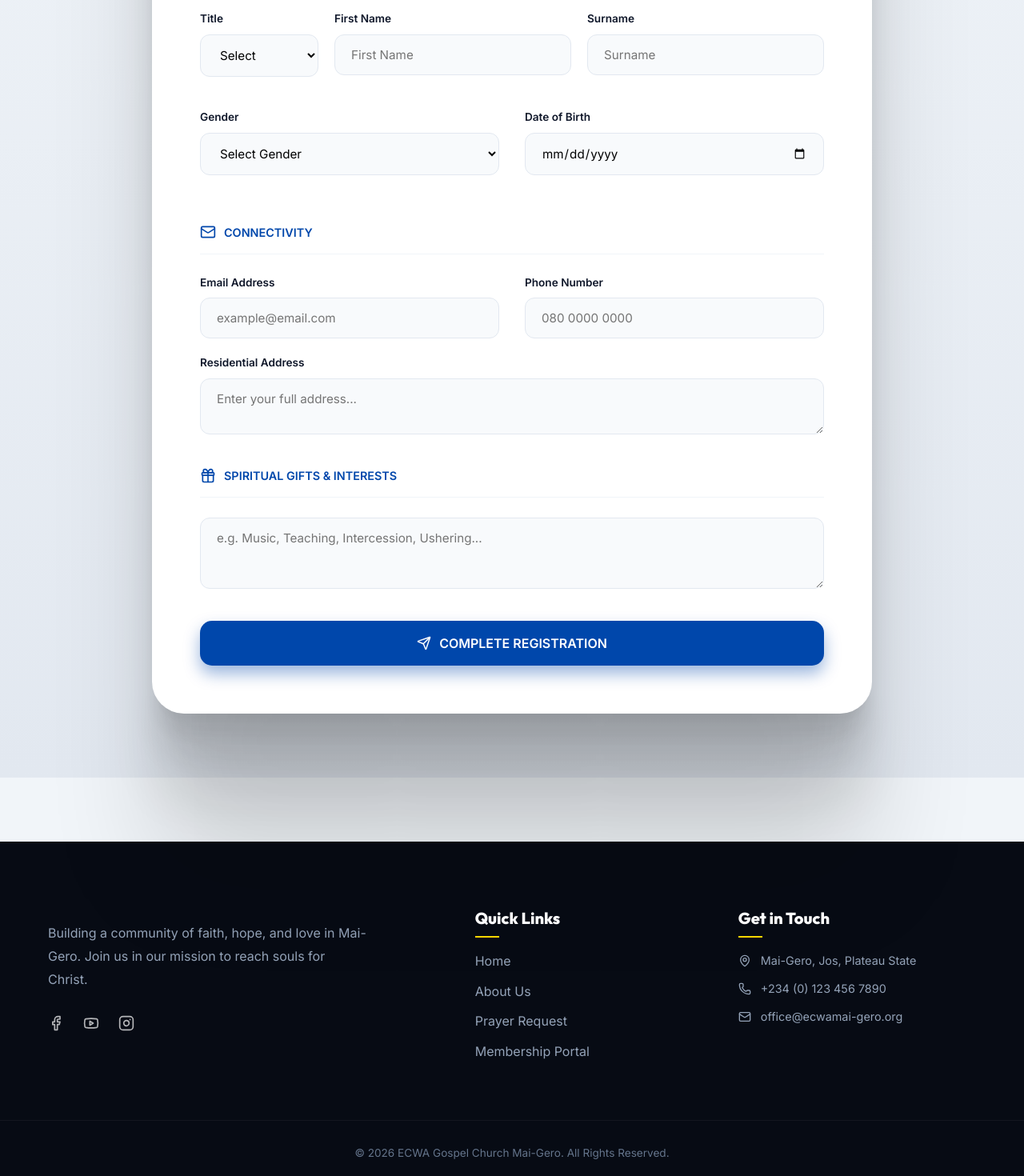
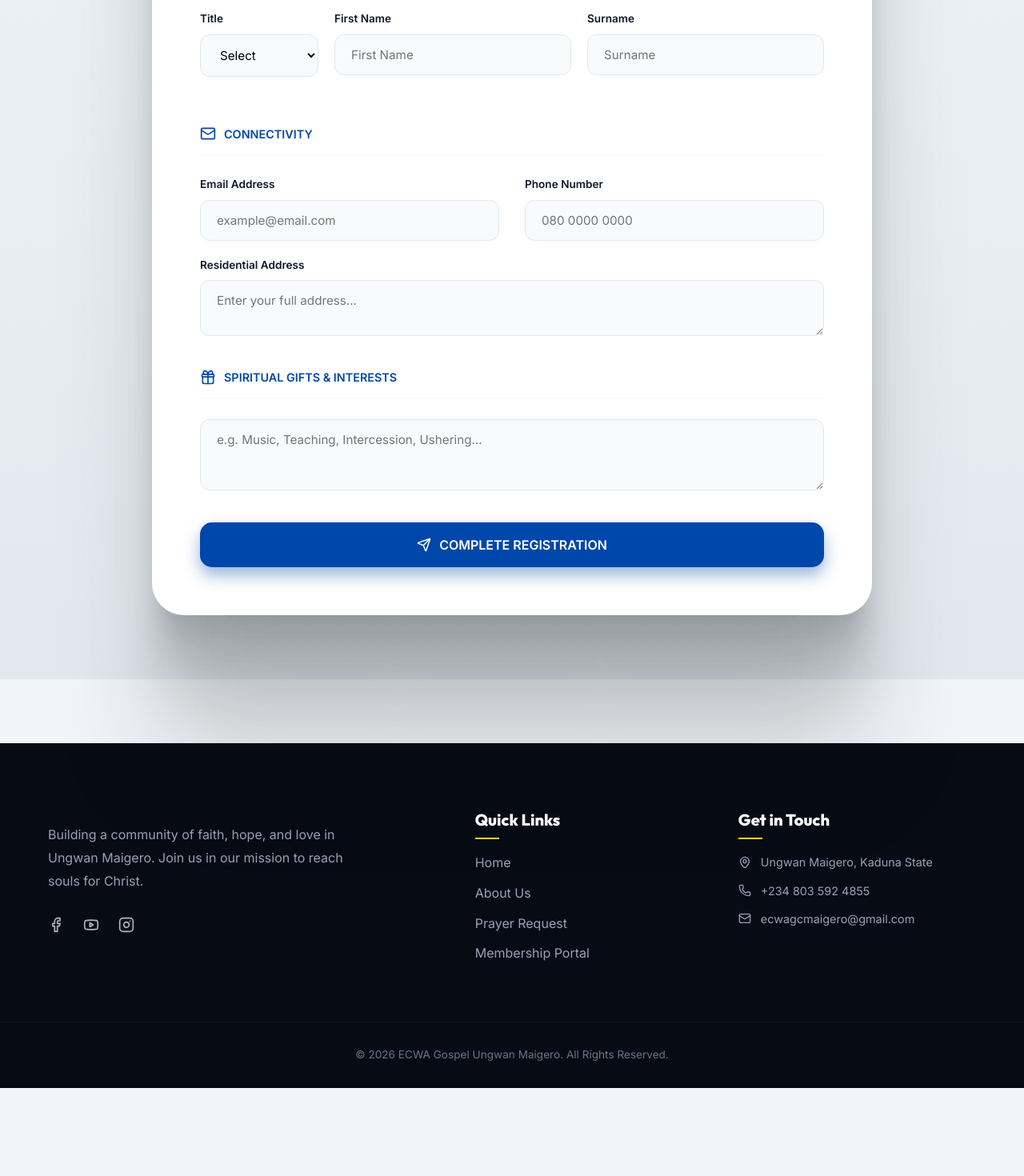
Before and after one commit to Umusa/ECWA, a React (Vite) app: page /join in a window 1280 px wide. Shown: the part 540-2010 px from the top of the page at 80% size. After the commit the page ends 1900 px from the top, so only its background shows below. Built offline with nearby package versions, Linux system fonts and the light colour scheme.

Commit message:
feat: Implement admin dashboard with secure login, member management, prayer request handling, and core UI components.

```diff
--- a/src/components/Footer.jsx
+++ b/src/components/Footer.jsx
@@ -7,7 +7,7 @@ const Footer = () => {
     <footer className="footer-container">
       <div className="footer-content container">
         <div className="footer-brand">
-                   <p>Building a community of faith, hope, and love in Mai-Gero. Join us in our mission to reach souls for Christ.</p>
+                   <p>Building a community of faith, hope, and love in Ungwan Maigero. Join us in our mission to reach souls for Christ.</p>
           <div className="social-links">
             <a href="#"><Facebook size={20} /></a>
             <a href="#"><Youtube size={20} /></a>
@@ -29,9 +29,9 @@ const Footer = () => {
           <div className="footer-group">
             <h3>Get in Touch</h3>
             <ul className="contact-list">
-              <li><MapPin size={16} /> Mai-Gero, Jos, Plateau State</li>
-              <li><Phone size={16} /> +234 (0) 123 456 7890</li>
-              <li><Mail size={16} /> office@ecwamai-gero.org</li>
+              <li><MapPin size={16} /> Ungwan Maigero, Kaduna State</li>
+              <li><Phone size={16} /> +234 803 592 4855</li>
+              <li><Mail size={16} /> ecwagcmaigero@gmail.com</li>
             </ul>
           </div>
         </div>
@@ -39,7 +39,7 @@ const Footer = () => {
 
       <div className="footer-bottom">
         <div className="container">
-          <p>&copy; {new Date().getFullYear()} ECWA Gospel Church Mai-Gero. All Rights Reserved.</p>
+          <p>&copy; {new Date().getFullYear()} ECWA Gospel Ungwan Maigero. All Rights Reserved.</p>
         </div>
       </div>
 
--- a/src/components/Navbar.jsx
+++ b/src/components/Navbar.jsx
@@ -18,8 +18,7 @@ const Navbar = () => {
   const navLinks = [
     { name: 'HOME', path: '/' },
     { name: 'ABOUT', path: '/about' },
-    { name: 'CONTACT US', path: '/prayer-request' },
-    { name: 'ADMIN', path: '/admin' },
+    { name: 'PRAYER REQUEST', path: '/prayer-request' },
   ];
 
   return (
--- a/src/index.css
+++ b/src/index.css
@@ -202,6 +202,44 @@
   transform: translateX(-5px);
 }
 
+/* Admin Loading States */
+.admin-loading {
+  height: 100vh;
+  display: flex;
+  flex-direction: column;
+  align-items: center;
+  justify-content: center;
+  background: white;
+}
+
+.spinner-large {
+  width: 50px;
+  height: 50px;
+  border: 4px solid var(--bg-light);
+  border-top: 4px solid var(--primary);
+  border-radius: 50%;
+  animation: spin 1s linear infinite;
+  margin-bottom: 20px;
+}
+
+.admin-loader {
+  display: flex;
+  flex-direction: column;
+  align-items: center;
+  justify-content: center;
+  padding: 100px 0;
+  text-align: center;
+}
+
+@keyframes spin {
+  0% { transform: rotate(0deg); }
+  100% { transform: rotate(360deg); }
+}
+
+.spinner {
+  animation: spin 1s linear infinite;
+}
+
 .glass {
   background: var(--glass);
   backdrop-filter: blur(12px);
--- a/src/pages/AdminDashboard.jsx
+++ b/src/pages/AdminDashboard.jsx
@@ -2,7 +2,7 @@ import React, { useState, useEffect } from 'react';
 import { Link } from 'react-router-dom';
 import { auth, db } from '../firebase';
 import { signInWithEmailAndPassword, onAuthStateChanged, signOut } from 'firebase/auth';
-import { collection, getCountFromServer } from 'firebase/firestore';
+import { collection, getDocs } from 'firebase/firestore';
 import {
   Users,
   HandHeart,
--- a/src/pages/AdminMembers.jsx
+++ b/src/pages/AdminMembers.jsx
@@ -116,7 +116,6 @@ const AdminMembers = () => {
                     </div>
 
                     <div className="member-card-body">
-                      {member.dob && <div className="info-item"><Calendar size={14} /> <span>DOB: {member.dob}</span></div>}
                       {member.phone_personal && <div className="info-item"><Phone size={14} /> <span>{member.phone_personal}</span></div>}
                       {member.address && <div className="info-item"><MapPin size={14} /> <span>{member.address}</span></div>}
                     </div>
--- a/src/pages/JoinCommunity.jsx
+++ b/src/pages/JoinCommunity.jsx
@@ -10,8 +10,6 @@ const JoinCommunity = () => {
     title: '',
     surname: '',
     firstname: '',
-    sex: '',
-    dob: '',
     email: '',
     phone_personal: '',
     address: '',
@@ -35,12 +33,13 @@ const JoinCommunity = () => {
       });
       setStatus('success');
       setFormData({
-        title: '', surname: '', firstname: '', sex: '', dob: '',
+        title: '', surname: '', firstname: '',
         email: '', phone_personal: '', address: '', spiritual_gifts: ''
       });
     } catch (err) {
+      console.error("Firestore Registration Error:", err);
       setStatus('error');
-      setErrorMsg(err.message);
+      setErrorMsg(`Submission failed: ${err.message}. Please check if Firestore is enabled and permissions are set correctly.`);
     }
   };
 
@@ -91,20 +90,6 @@ const JoinCommunity = () => {
                     </div>
                   </div>
 
-                  <div className="grid-2" style={{ marginTop: '20px' }}>
-                    <div className="input-group">
-                      <label>Gender</label>
-                      <select name="sex" value={formData.sex} onChange={handleChange} required>
-                        <option value="">Select Gender</option>
-                        <option value="Male">Male</option>
-                        <option value="Female">Female</option>
-                      </select>
-                    </div>
-                    <div className="input-group">
-                      <label>Date of Birth</label>
-                      <input type="date" name="dob" value={formData.dob} onChange={handleChange} required />
-                    </div>
-                  </div>
                 </div>
 
                 <div className="form-section">
--- a/src/pages/PrayerRequest.jsx
+++ b/src/pages/PrayerRequest.jsx
@@ -8,7 +8,6 @@ import Footer from '../components/Footer';
 const PrayerRequest = () => {
   const [formData, setFormData] = useState({
     fullName: '',
-    email: '',
     subject: '',
     message: ''
   });
@@ -30,10 +29,11 @@ const PrayerRequest = () => {
         status: 'pending'
       });
       setStatus('success');
-      setFormData({ fullName: '', email: '', subject: '', message: '' });
+      setFormData({ fullName: '', subject: '', message: '' });
     } catch (err) {
+      console.error("Firestore Prayer Error:", err);
       setStatus('error');
-      setErrorMsg(err.message);
+      setErrorMsg(`Request failed: ${err.message}. Ensure your internet is active and database rules allow submissions.`);
     }
   };
 
@@ -71,7 +71,7 @@ const PrayerRequest = () => {
                       <MapPin size={24} color="var(--primary)" />
                       <div>
                         <h4 style={{ fontSize: '0.9rem', fontWeight: '800' }}>Church Office</h4>
-                        <p style={{ fontSize: '0.85rem', color: 'var(--text-muted)' }}>Mai-Gero, Jos, Plateau State</p>
+                        <p style={{ fontSize: '0.85rem', color: 'var(--text-muted)' }}>Ungwan Maigero, Kaduna State</p>
                       </div>
                     </div>
 
@@ -79,7 +79,7 @@ const PrayerRequest = () => {
                       <Phone size={24} color="var(--primary)" />
                       <div>
                         <h4 style={{ fontSize: '0.9rem', fontWeight: '800' }}>Counseling Line</h4>
-                        <p style={{ fontSize: '0.85rem', color: 'var(--text-muted)' }}>+234 (0) 123 456 7890</p>
+                        <p style={{ fontSize: '0.85rem', color: 'var(--text-muted)' }}>+234 803 592 4855</p>
                       </div>
                     </div>
                   </div>
@@ -87,14 +87,10 @@ const PrayerRequest = () => {
 
                 <div className="contact-form-box">
                   <form onSubmit={handleSubmit} className="reg-form">
-                    <div className="grid-2">
+                    <div className="grid-1">
                       <div className="input-group">
                         <label>Your Name</label>
                         <input type="text" name="fullName" value={formData.fullName} onChange={handleChange} placeholder="Full Name" required />
-                      </div>
-                      <div className="input-group">
-                        <label>Email (Optional)</label>
-                        <input type="email" name="email" value={formData.email} onChange={handleChange} placeholder="Email" />
                       </div>
                     </div>
                     <div className="input-group">
```
Also changed, not shown: public/ecwa-logo.jpeg (added).
